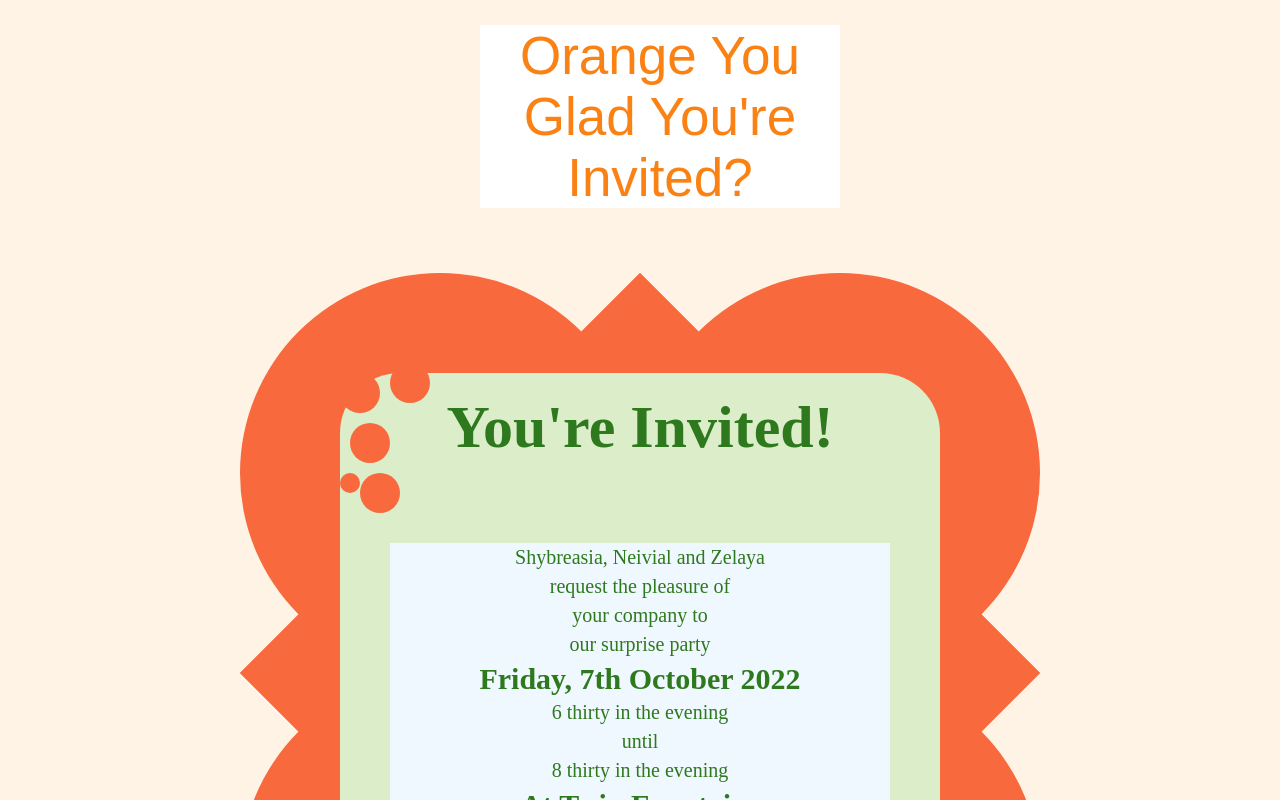
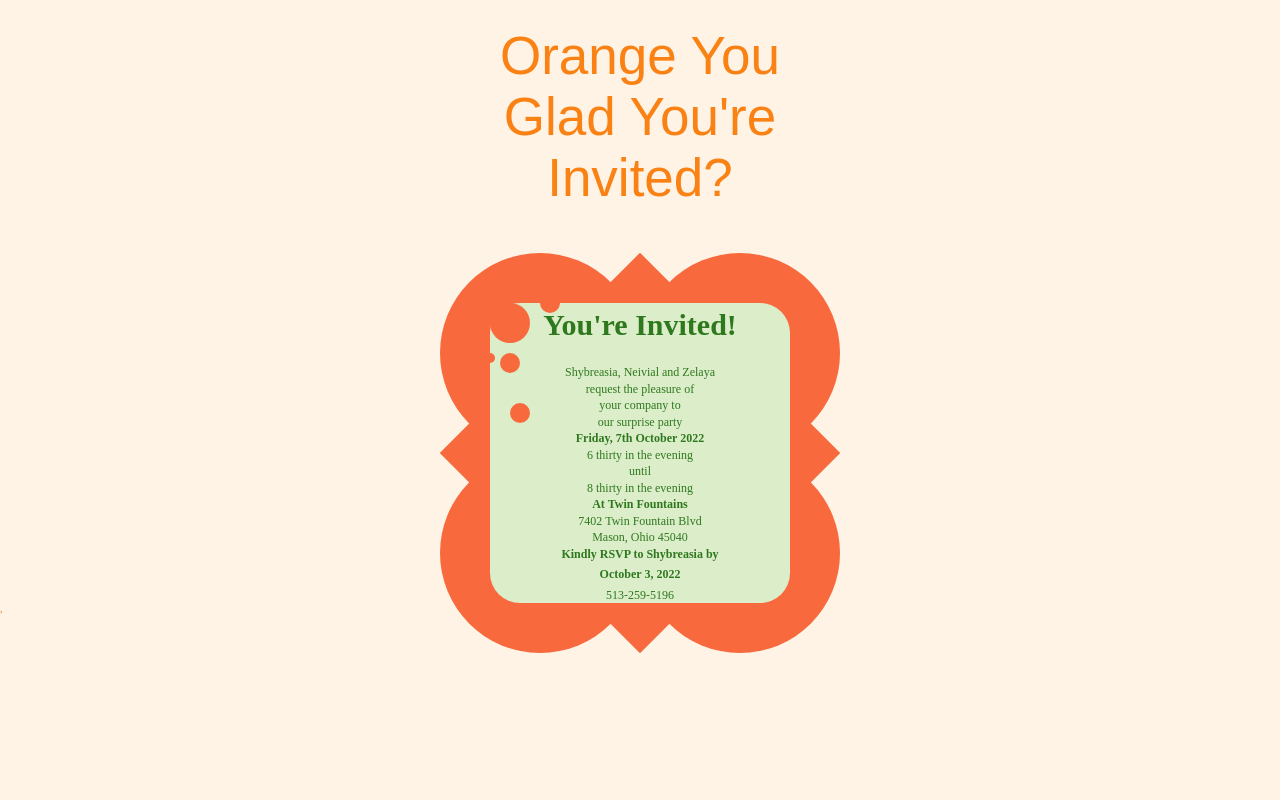
Before and after one commit to Shy-F/orange-party, a React (Create React App) app: page /invite in a window 1280 px wide. Shown: the top 800 px of the page. Built offline with nearby package versions, Linux system fonts and the light colour scheme.

Commit message:
re-sizing

```diff
--- a/src/components/Home/index.scss
+++ b/src/components/Home/index.scss
@@ -1,8 +1,8 @@
 
 .title {
-    background-color: #fff;
     position: relative;
-    left: 37.5%;
+    margin-left: auto;
+    margin-right: auto;
     top: 25px;
     width: 360px;
 
@@ -23,8 +23,8 @@
     margin-left: auto;
     margin-right: auto;
     top: 50px;
-    width: 800px;
-    height: 400px;
+    width: 400px;
+    height: 200px;
     transition: transform 3s;
     transform-style: preserve-3d;
 
@@ -44,11 +44,11 @@
             color: #2e791e;
             left: 5px;
             top: 0;
-            width: 400px;
-            height: 150px;
+            width: 200px;
+            height: 75px;
 
             p {
-                font-size: 20px;
+                font-size: 16px;
                 line-height: 5px;
             }
         }
@@ -57,8 +57,8 @@
             position: absolute;
             right: 5px;
             top: 5px;
-            width: 150px;
-            height: 150px;
+            width: 75px;
+            height: 75px;
         }
 
         .to {
@@ -67,11 +67,11 @@
             margin-left: auto;
             margin-right: auto;
             bottom: 0;
-            width: 400px;
-            height: 200px;
+            width: 200px;
+            height: 100px;
 
             p{
-                font-size: 30px;
+                font-size: 20px;
                 line-height: 5px;
                 text-align: center;
             }
@@ -82,9 +82,9 @@
             top: 0;
             width: 0;
 	        height: 0;
-	        border-left: 400px solid transparent;
-	        border-right: 400px solid transparent;
-	        border-top: 300px solid #fa8825;
+	        border-left: 200px solid transparent;
+	        border-right: 200px solid transparent;
+	        border-top: 150px solid #fa8825;
         }
 
         .opener-bottom {
@@ -92,16 +92,16 @@
             bottom: 0;
             width: 0;
 	        height: 0;
-	        border-left: 400px solid transparent;
-	        border-right: 400px solid transparent;
-	        border-bottom: 200px solid #fa8315;
+	        border-left: 200px solid transparent;
+	        border-right: 200px solid transparent;
+	        border-bottom: 100px solid #fa8315;
         }
 
         .seal {
             position: absolute;
-            top: 225px;
-            height: 100px;
-            width: 100px;
+            top: 125px;
+            height: 50px;
+            width: 50px;
             background-color: #fa8825;
              border-radius: 50%;
         }
--- a/src/components/Invite/index.js
+++ b/src/components/Invite/index.js
@@ -38,7 +38,8 @@ const Invite = () => {
                     <h2> At Twin Fountains</h2>
                     <p> 7402 Twin Fountain Blvd</p>
                     <p> Mason, Ohio 45040</p>
-                    <h3> Kindly RSVP to Shybreasia by October 3rd 2022</h3>
+                    <h3> Kindly RSVP to Shybreasia by</h3>
+                    <h4> October 3, 2022</h4>
                     <p> 513-259-5196 </p>
                 </div>
                 </div>
--- a/src/components/Invite/index.scss
+++ b/src/components/Invite/index.scss
@@ -3,17 +3,17 @@
     margin-left: auto;
     margin-right: auto;
     top: 50px;
-    width: 800px;
-    height: 800px;
+    width: 400px;
+    height: 400px;
 
     .top-triangle {
         position: absolute;
         top: 0;
         width: 0;
 	    height: 0;
-	    border-left: 400px solid transparent;
-	    border-right: 400px solid transparent;
-	    border-bottom: 400px solid #f86a3d;
+	    border-left: 200px solid transparent;
+	    border-right: 200px solid transparent;
+	    border-bottom: 200px solid #f86a3d;
     }
 
     .right-triangle {
@@ -21,9 +21,9 @@
         right: 0;
         width: 0;
 	    height: 0;
-	    border-top: 400px solid transparent;
-	    border-left: 400px solid #f86a3d;
-	    border-bottom: 400px solid transparent;
+	    border-top: 200px solid transparent;
+	    border-left: 200px solid #f86a3d;
+	    border-bottom: 200px solid transparent;
     }
 
     .bottom-triangle {
@@ -31,9 +31,9 @@
         bottom: 0;
         width: 0;
 	    height: 0;
-	    border-left: 400px solid transparent;
-	    border-right: 400px solid transparent;
-	    border-top: 400px solid #f86a3d;
+	    border-left: 200px solid transparent;
+	    border-right: 200px solid transparent;
+	    border-top: 200px solid #f86a3d;
     }
 
     .left-triangle {
@@ -41,17 +41,17 @@
         left: 0;
         width: 0;
 	    height: 0;
-	    border-top: 400px solid transparent;
-	    border-right: 400px solid #f86a3d;
-	    border-bottom: 400px solid transparent;
+	    border-top: 200px solid transparent;
+	    border-right: 200px solid #f86a3d;
+	    border-bottom: 200px solid transparent;
     }
 
     .circle1 {
         position: absolute;
         left: 0;
         top: 0;
-        height: 400px;
-        width: 400px;
+        height: 200px;
+        width: 200px;
         background-color: #f86a3d;
          border-radius: 50%;
     }
@@ -59,8 +59,8 @@
         position: absolute;
         right: 0;
         top: 0;
-        height: 400px;
-        width: 400px;
+        height: 200px;
+        width: 200px;
         background-color: #f86a3d;
          border-radius: 50%;
     }
@@ -68,8 +68,8 @@
         right: 0;
         bottom: 0;
         position: absolute;
-        height: 400px;
-        width: 400px;
+        height: 200px;
+        width: 200px;
         background-color: #f86a3d;
          border-radius: 50%;
     }
@@ -77,8 +77,8 @@
         position: absolute;
         left: 0;
         bottom: 0;
-        height: 400px;
-        width: 400px;
+        height: 200px;
+        width: 200px;
         background-color: #f86a3d;
          border-radius: 50%;
     }
@@ -87,48 +87,50 @@
 .invite {
     position: relative;
     background-color: #dcedca;
-    top: 100px;
+    top: 50px;
     margin-left: auto;
     margin-right: auto;
-    width: 600px;
-    height: 600px;
+    width: 300px;
+    height: 300px;
     border-radius: 10%;
 
     .header {
         position: relative;
-        top: 20px;
-        left: 50px;
-        width: 500px;
-        height: 100px;
+        top: 5px;
+        left: 25px;
+        width: 250px;
+        height: 50px;
         color: #2e791e;
-        font-size: 30px;
+        font-size: 15px;
         text-align: center;
     }
 
     .subject-container {
         position: relative;
-        background-color: aliceblue;
-        top: 50px;
-        left: 50px;
-        width: 500px;
-        height: 400px;
+        top: 2.5px;
+        left: 25px;
+        width: 250px;
+        height: 250px;
 
         .subject {
             position: relative;
-            top: 10px;
+            top: 2.5px;
             width: 100%;
-            height: 380px;
+            height: 190px;
             text-align: center;
             color: #2e791e;
-            font-size: 20px;
-            line-height: 9px;
+            line-height: 4.5px;
+        }
+
+        h2, h3, h4, p {
+            font-size: 12px;
         }
     }
 
     .circle5 {
         position: absolute;
-        height: 40px;
-        width: 40px;
+        height: 10px;
+        width: 10px;
         background-color: #f86a3d;
          border-radius: 50%;
     }
@@ -137,8 +139,8 @@
         position: absolute;
         top: -10px;
         left: 50px;
-        height: 40px;
-        width: 40px;
+        height: 20px;
+        width: 20px;
         background-color: #f86a3d;
          border-radius: 50%;
     }
@@ -147,8 +149,8 @@
         position: absolute;
         top: 50px;
         left: 10px;
-        height: 40px;
-        width: 40px;
+        height: 20px;
+        width: 20px;
         background-color: #f86a3d;
          border-radius: 50%;
     }
@@ -157,18 +159,18 @@
         position: absolute;
         top: 100px;
         left: 20px;
-        height: 40px;
-        width: 40px;
+        height: 20px;
+        width: 20px;
         background-color: #f86a3d;
          border-radius: 50%;
     }
 
     .circle9 {
         position: absolute;
-        top: 100px;
-        left: 0px;
-        height: 20px;
-        width: 20px;
+        top: 50px;
+        left: -5px;
+        height: 10px;
+        width: 10px;
         background-color: #f86a3d;
          border-radius: 50%;
     }
```
